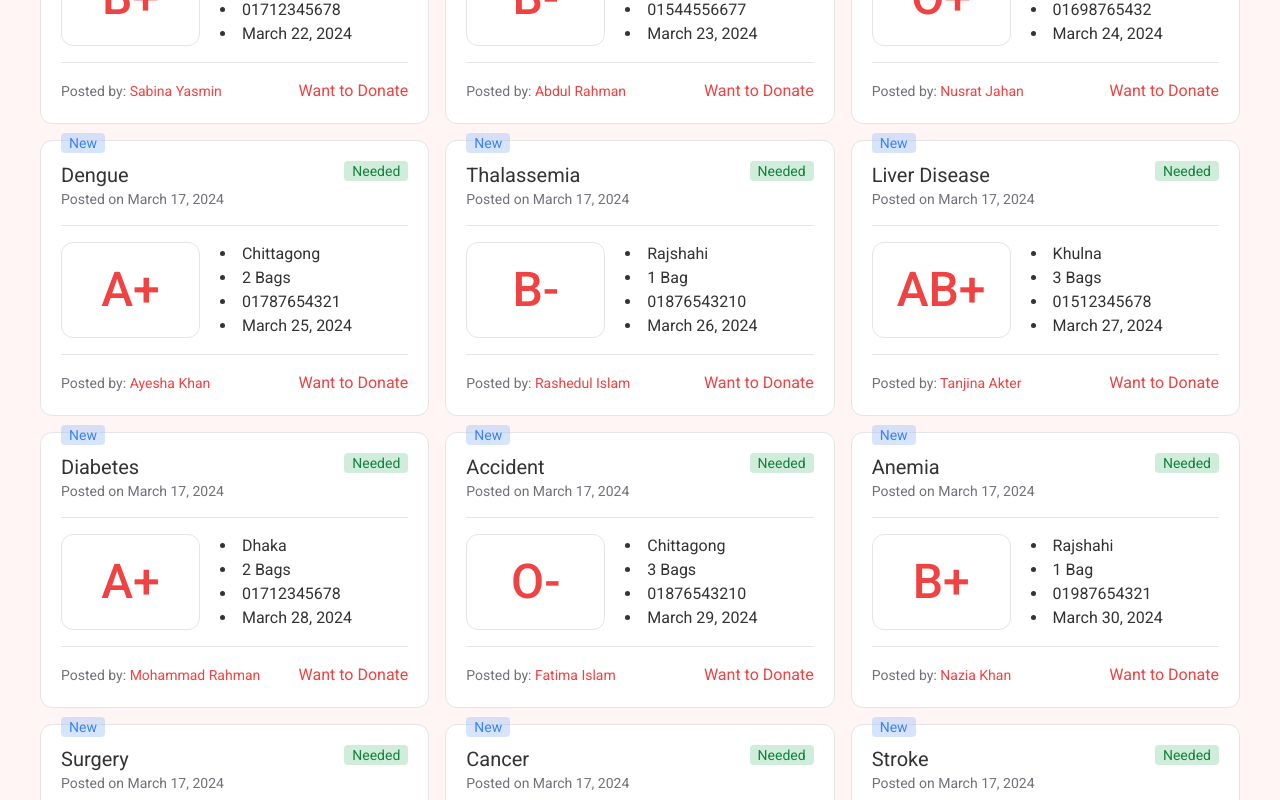
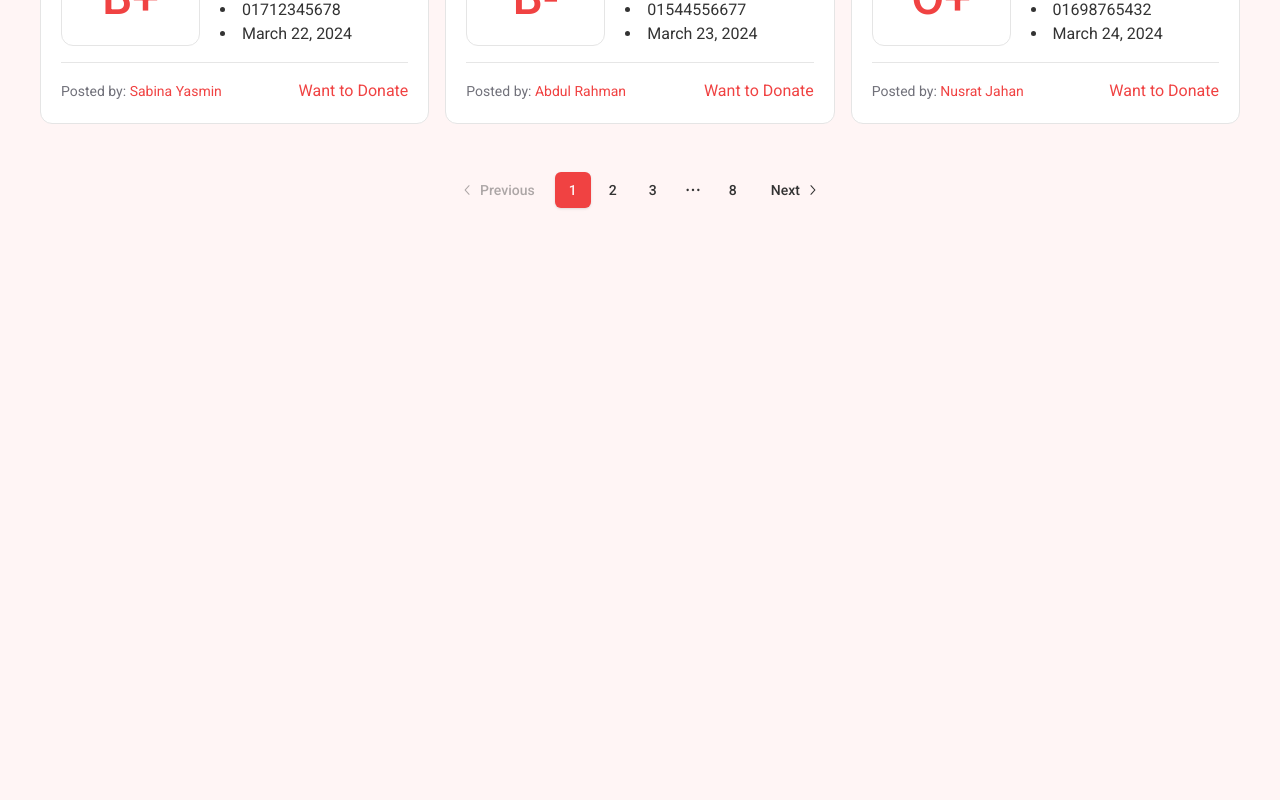
Before and after one commit to NH-Shohan/Shohoje-Rokto, a Next.js app: page /requested-post in a window 1280 px wide. Shown: the part 880-1680 px from the top of the page. After the commit the page ends 1128 px from the top, so only its background shows below. Built offline with nearby package versions, Linux system fonts and the light colour scheme.

Commit message:
Requested_Post: pagination added

```diff
--- a/src/app/(Be_Donor)/DonorRegistration.jsx
+++ b/src/app/(Be_Donor)/DonorRegistration.jsx
@@ -13,7 +13,7 @@ import {
   InputOTPGroup,
   InputOTPSlot,
 } from "@/components/ui/input-otp";
-import { Cross2Icon, EyeClosedIcon, EyeOpenIcon } from "@radix-ui/react-icons";
+import { EyeClosedIcon, EyeOpenIcon } from "@radix-ui/react-icons";
 import Image from "next/image";
 import Link from "next/link";
 import { useEffect, useState } from "react";
@@ -65,6 +65,12 @@ const DonorRegistration = ({ isComplete, currentStep, handlePrev }) => {
 
     return () => clearInterval(timerInterval);
   }, [minutes, seconds, open]);
+
+  useEffect(() => {
+    if (minutes === 0 && seconds === 0) {
+      setOpen(false);
+    }
+  }, [minutes, seconds]);
 
   useEffect(() => {
     const donorData = localStorage.getItem("donorData");
@@ -351,10 +357,10 @@ const DonorRegistration = ({ isComplete, currentStep, handlePrev }) => {
               </div>
             </AlertDialogHeader>
 
-            <Cross2Icon
+            {/* <Cross2Icon
               onClick={() => setOpen(!open)}
               className="h-5 w-5 top-4 right-4 absolute cursor-pointer"
-            />
+            /> */}
           </AlertDialogContent>
         </AlertDialog>
       </div>
--- a/src/app/(Request_Blood)/request-blood/page.jsx
+++ b/src/app/(Request_Blood)/request-blood/page.jsx
@@ -160,7 +160,7 @@ const RequestBlood = () => {
     <>
       {isClient ? (
         <div className="max-w-3xl mx-auto py-10 container">
-          {/* <h3 className="mb-5 text-primary">Blood Request Form</h3> */}
+          <h3 className="mb-5 text-primary">Blood Request Form</h3>
           <div className="space-y-2">
             <div className="flex justify-between">
               <p className="text-primary">
--- a/src/app/(Requested_Post)/FilterButton.jsx
+++ b/src/app/(Requested_Post)/FilterButton.jsx
@@ -57,6 +57,16 @@ const FilterButton = ({
         break;
       default:
         break;
+    }
+  };
+
+  const handleReset = () => {
+    setSelectedBloodGroup("");
+    setSelectedDivision("");
+    setSelectedDistrict("");
+    setSelectedSubdistrict("");
+    if (resetFilteredPosts) {
+      resetFilteredPosts();
     }
   };
 
@@ -170,7 +180,7 @@ const FilterButton = ({
         <Button
           variant="outline"
           className="flex items-center gap-2 font-light w-full"
-          onClick={resetFilteredPosts}
+          onClick={handleReset}
         >
           <ResetIcon className="text-2xl" /> Reset
         </Button>
--- a/src/app/(Requested_Post)/RequestCard.jsx
+++ b/src/app/(Requested_Post)/RequestCard.jsx
@@ -1,5 +1,14 @@
 "use client";
 import { Button } from "@/components/ui/button";
+import {
+  Pagination,
+  PaginationContent,
+  PaginationEllipsis,
+  PaginationItem,
+  PaginationLink,
+  PaginationNext,
+  PaginationPrevious,
+} from "@/components/ui/pagination";
 import { AnimatePresence, motion } from "framer-motion";
 import Link from "next/link";
 import { useState } from "react";
@@ -9,7 +18,7 @@ import FilterButton from "./FilterButton";
 const isNewPost = (postedDate) => {
   const dateDifference = Date.now() - new Date(postedDate).getTime();
   const daysDifference = dateDifference / (1000 * 60 * 60 * 24);
-  return daysDifference <= 2;
+  return daysDifference <= 3;
 };
 
 const RequestedCard = () => {
@@ -18,6 +27,7 @@ const RequestedCard = () => {
   const [selectedDivision, setSelectedDivision] = useState("");
   const [selectedDistrict, setSelectedDistrict] = useState("");
   const [selectedSubdistrict, setSelectedSubdistrict] = useState("");
+  const [currentPage, setCurrentPage] = useState(1);
 
   const sortedPosts = requestedPost.sort((a, b) => {
     if (
@@ -49,7 +59,15 @@ const RequestedCard = () => {
     setSelectedDivision("");
     setSelectedDistrict("");
     setSelectedSubdistrict("");
+    setCurrentPage(1);
   };
+
+  const postsPerPage = 9;
+  const lastPostIndex = currentPage * postsPerPage;
+  const firstPostIndex = lastPostIndex - postsPerPage;
+  const currentItems = filteredPosts.slice(firstPostIndex, lastPostIndex);
+
+  const paginate = (pageNumber) => setCurrentPage(pageNumber);
 
   return (
     <div className="container scroll-smooth">
@@ -70,7 +88,8 @@ const RequestedCard = () => {
       </div>
 
       <div className="grid grid-cols-1 md:grid-cols-2 lg:grid-cols-3 xl:grid-cols-3">
-        {filteredPosts.map((post, index) => (
+        {currentItems.map((post, index) => (
+          <>
             <div
               key={index}
               className="relative group block p-2 h-full w-full"
@@ -155,7 +174,71 @@ const RequestedCard = () => {
                 </div>
               </div>
             </div>
+          </>
         ))}
+      </div>
+      <div className="my-10 w-full">
+        <Pagination>
+          <PaginationContent>
+            {
+              <PaginationItem className="cursor-pointer">
+                <PaginationPrevious
+                  onClick={() => setCurrentPage(currentPage - 1)}
+                  disabled={currentPage === 1}
+                />
+              </PaginationItem>
+            }
+
+            {Array.from({
+              length: Math.ceil(filteredPosts.length / postsPerPage),
+            }).map((_, index) => {
+              const pageNumber = index + 1;
+              const isActive = pageNumber === currentPage;
+              if (
+                pageNumber === 1 ||
+                pageNumber === currentPage - 2 ||
+                pageNumber === currentPage - 1 ||
+                pageNumber === currentPage ||
+                pageNumber === currentPage + 1 ||
+                pageNumber === currentPage + 2 ||
+                pageNumber === Math.ceil(filteredPosts.length / postsPerPage)
+              ) {
+                return (
+                  <PaginationItem key={index} className="cursor-pointer">
+                    <PaginationLink
+                      onClick={() => paginate(pageNumber)}
+                      isActive={isActive}
+                    >
+                      {pageNumber}
+                    </PaginationLink>
+                  </PaginationItem>
+                );
+              } else if (
+                pageNumber === currentPage - 3 ||
+                pageNumber === currentPage + 3
+              ) {
+                return (
+                  <PaginationItem key={index}>
+                    <PaginationEllipsis />
+                  </PaginationItem>
+                );
+              }
+              return null;
+            })}
+
+            {
+              <PaginationItem className="cursor-pointer">
+                <PaginationNext
+                  onClick={() => setCurrentPage(currentPage + 1)}
+                  disabled={
+                    currentPage ===
+                    Math.ceil(filteredPosts.length / postsPerPage)
+                  }
+                />
+              </PaginationItem>
+            }
+          </PaginationContent>
+        </Pagination>
       </div>
     </div>
   );
--- a/src/data/requestedPost.json
+++ b/src/data/requestedPost.json
@@ -16,7 +16,7 @@
     "donationDate": "April 01, 2024",
     "bagsQuantity": "2",
     "extraInfo": "Urgent",
-    "postedDate": "March 17, 2024",
+    "postedDate": "March 18, 2024",
     "status": "needed"
   },
   {
```
Also changed, not shown: 1 other file (tests, documents, lock files or other folders). Lines whose indentation alone changed are shown as unchanged.
